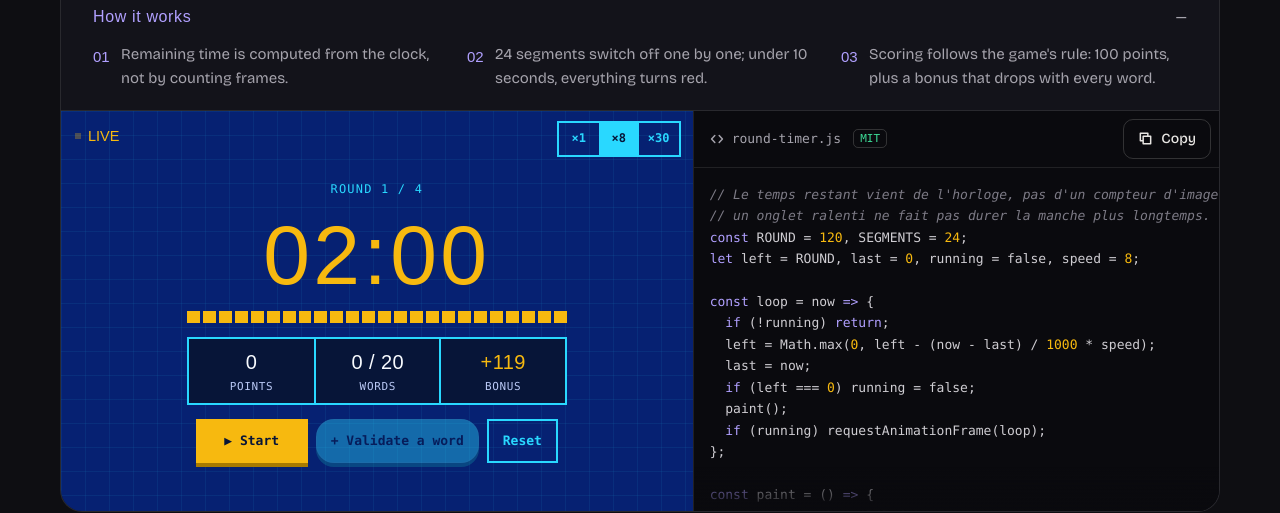
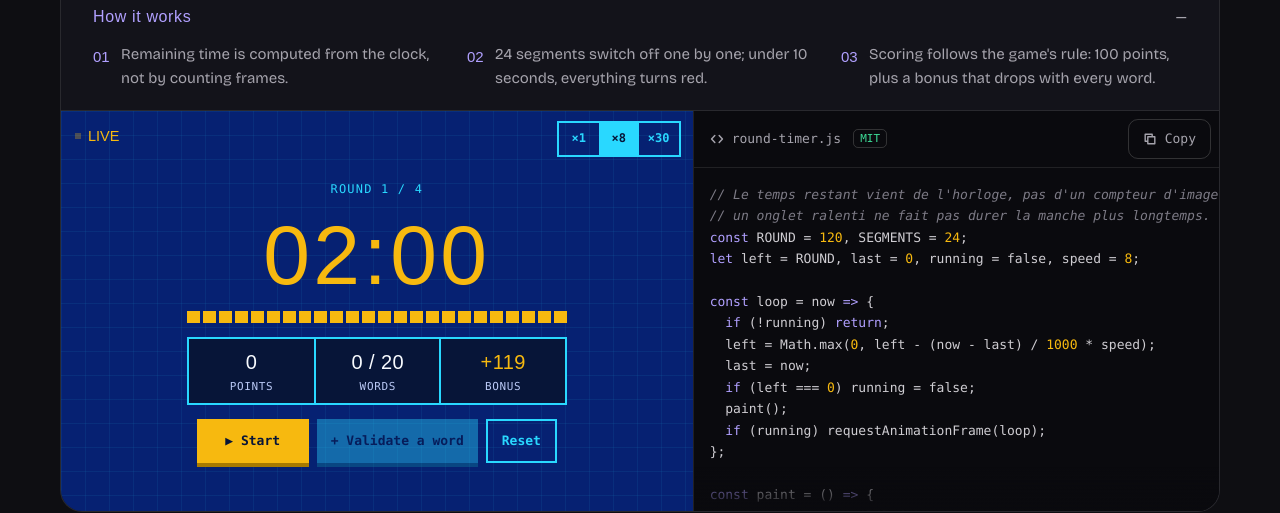
Before and after one commit to cendevweb/corvus-web-studio, a Next.js app: page /en/nid in a window 1280 px wide. Shown: the part 1460-1973 px from the top of the page. Built offline with nearby package versions, Linux system fonts and the light colour scheme; no server answers; a web font is replaced by a local one.

Commit message:
fix(nest): match the mockup copy button and timer button, document news body syntax
Co-Authored-By: Claude Fable 5.2 <noreply@anthropic.com>
Claude-Session: https://claude.ai/code/session_01QXFTWUyJeAohfMB9MPF8CZ

```diff
--- a/src/components/nest/RoundTimerLab.tsx
+++ b/src/components/nest/RoundTimerLab.tsx
@@ -137,7 +137,7 @@ export function RoundTimerLab() {
         <button type="button" className="rt-btn a" onClick={toggle}>
           {running ? t("pause") : finished ? (round === ROUNDS ? t("replay") : t("next")) : t("start")}
         </button>
-        <button type="button" className="rt-btn w" onClick={validate} disabled={!running}>
+        <button type="button" className="rt-btn v" onClick={validate} disabled={!running}>
           {t("validate")}
         </button>
         <button type="button" className="rt-btn b" onClick={reset}>
--- a/src/styles/pages/nest.css
+++ b/src/styles/pages/nest.css
@@ -46,6 +46,8 @@
     .code-h{display:flex;align-items:center;justify-content:space-between;gap:12px;padding:8px 8px 8px 16px;border-bottom:1px solid var(--line)}
     .code-h>span{display:inline-flex;align-items:center;gap:8px;font-family:var(--mono);font-size:13px;color:var(--muted)}
     .code-h>span>svg{width:14px;height:14px}
+    .code-h .cpy .def{font-family:var(--mono);font-size:13px;color:var(--muted)}
+    .code-h .cpy svg{width:14px;height:14px}
     .code-h em{font-style:normal;font-size:11px;border:1px solid var(--line-2);border-radius:5px;padding:0 6px;color:var(--green);margin-left:4px}
     .x-code pre{margin:0;padding:16px;overflow:auto;max-height:300px;font-family:var(--mono);font-size:13px;line-height:1.65;color:var(--text);tab-size:2;scrollbar-width:thin;scrollbar-color:rgba(232,230,227,.2) transparent}
     .x-code pre:focus-visible{outline-offset:-3px}
@@ -120,7 +122,7 @@
     .rt-act{display:flex;flex-wrap:wrap;justify-content:center;gap:8px}
     .rt-btn{min-height:44px;padding:0 14px;font-size:13px;font-weight:700;transition:transform 160ms var(--ease-out),box-shadow 160ms var(--ease-out),opacity 160ms ease}
     .rt-btn.a{background:#f7b90f;color:#071538;box-shadow:0 4px 0 #a87a00;min-width:112px}
-    .rt-btn.w{background:#29d8ff;color:#071538;box-shadow:0 4px 0 #0f7f9c}
+    .rt-btn.v{background:#29d8ff;color:#071538;box-shadow:0 4px 0 #0f7f9c}
     .rt-btn.b{border:2px solid #29d8ff;color:#29d8ff}
     .rt-btn:active{transform:translateY(3px);box-shadow:0 1px 0 #a87a00}
     .rt-btn:disabled{opacity:.4;cursor:not-allowed;transform:none}
```
Also changed, not shown: content/news/README.md.
